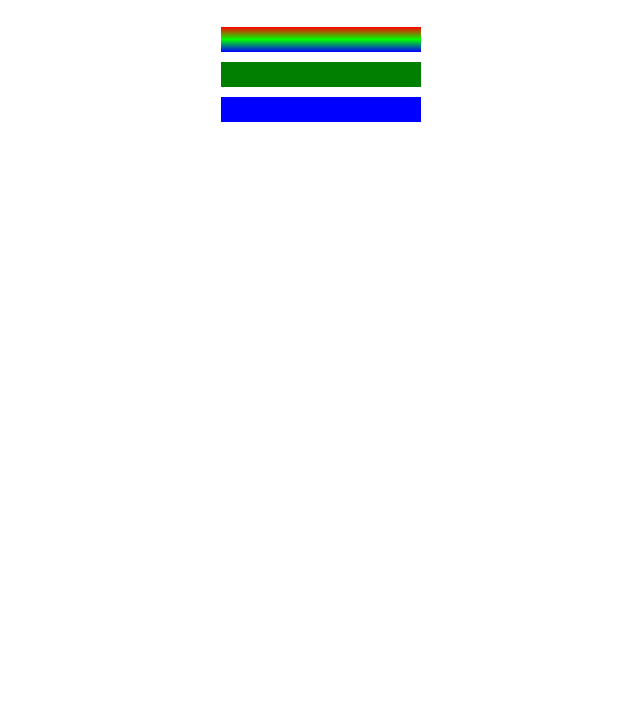
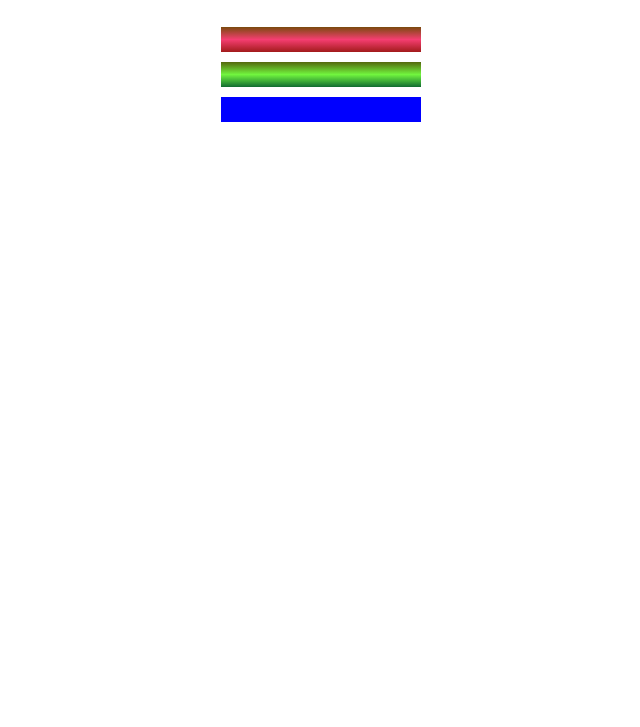
Before and after one commit to alainmelendez/colored-markers_freecodecodecamp, a plain HTML site: page index.html in a window 1280 px wide. Shown: the part 73-800 px from the top of the page, without its empty margins (319-959 px from the left). Drawn offline with Linux system fonts and the light colour scheme.

Commit message:
Proyecto Colored markers secciones de la 57 a la 65

```diff
--- a/css/styles.css
+++ b/css/styles.css
@@ -15,12 +15,12 @@ h1{
 }
 
 .red{
-    background: linear-gradient(180deg,  rgb(255, 0, 0) 0%, rgb(0, 255, 0) 50%, rgb(0, 0, 255) 100%);
+    background: linear-gradient(rgb(122, 74, 14) , rgb(245, 62, 113) , rgb(162, 27, 27) );
 }
 
 
 .green{
-    background-color: #007f00
+    background: linear-gradient(#55680D, #71F53E, #116C31);
 }
 .blue{
     background-color: hsl(240, 100%, 50%);
```
